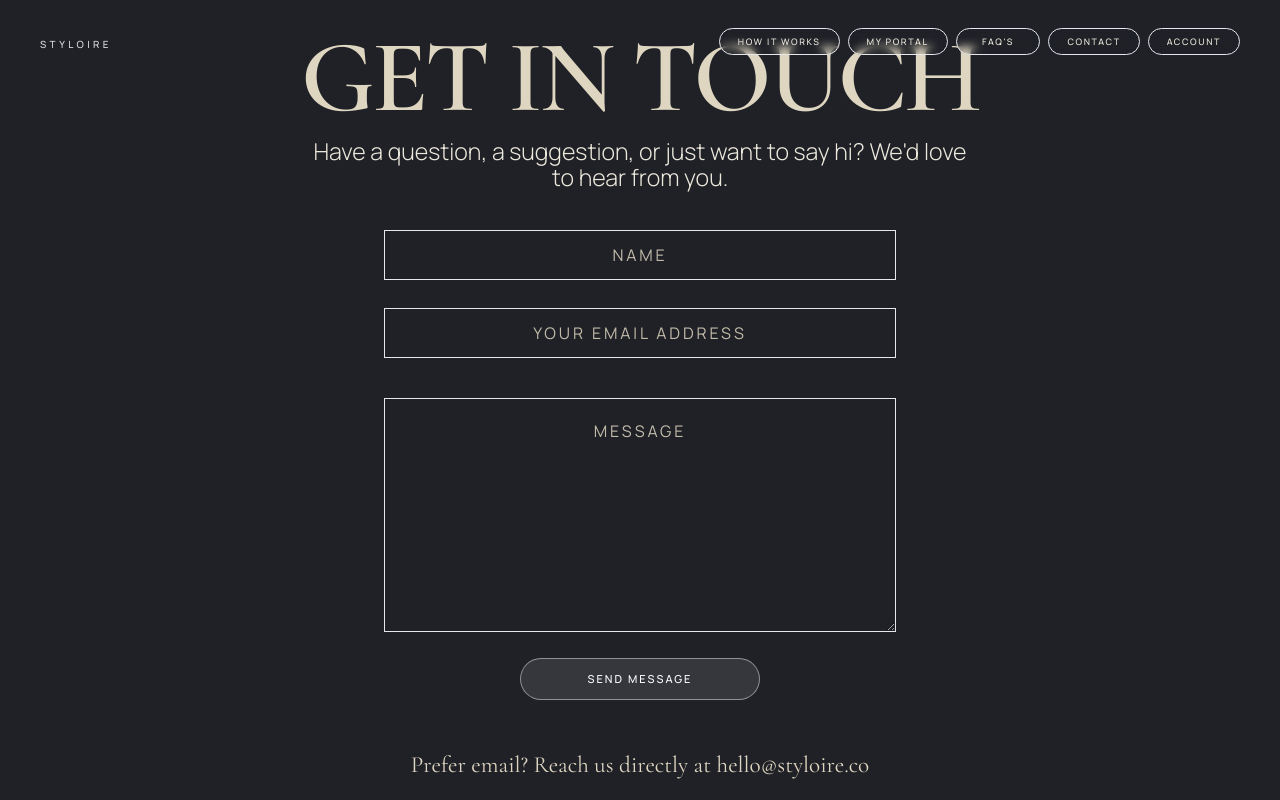
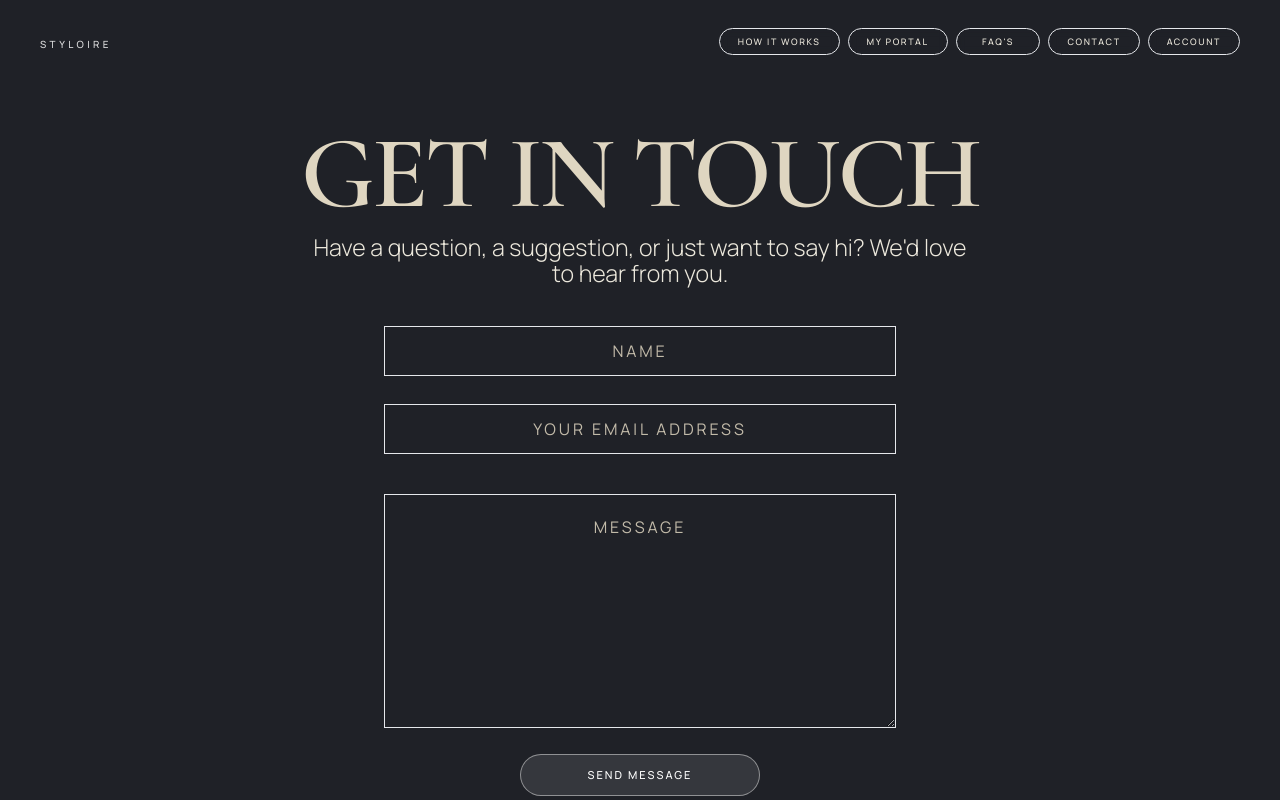
Before and after one commit to neelbarm/Styloire, a Next.js app: page /contact in a window 1280 px wide. Shown: the top 800 px of the page. Built offline with nearby package versions, Linux system fonts and the light colour scheme; no server answers.

Commit message:
Fix contact page header overlap

```diff
--- a/app/(marketing)/contact/page.tsx
+++ b/app/(marketing)/contact/page.tsx
@@ -3,7 +3,7 @@ import { ContactForm } from "@/components/marketing/contact-form";
 export default function ContactPage() {
   return (
     <>
-      <section className="px-6 pb-16 pt-8 md:px-10">
+      <section className="px-6 pb-16 pt-28 md:px-10 md:pt-32">
         <div className="mx-auto max-w-[52rem] text-center">
           <h1 className="font-serif text-[clamp(4rem,8vw,6.8rem)] font-semibold uppercase leading-[0.88] tracking-[-0.03em] text-styloire-champagneLight">
             Get in touch
```
